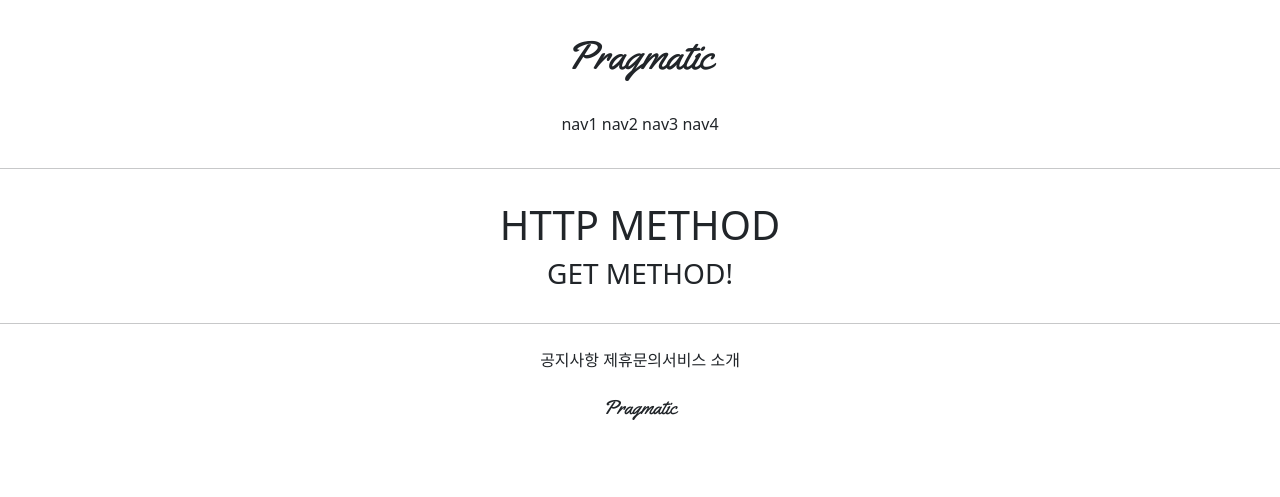
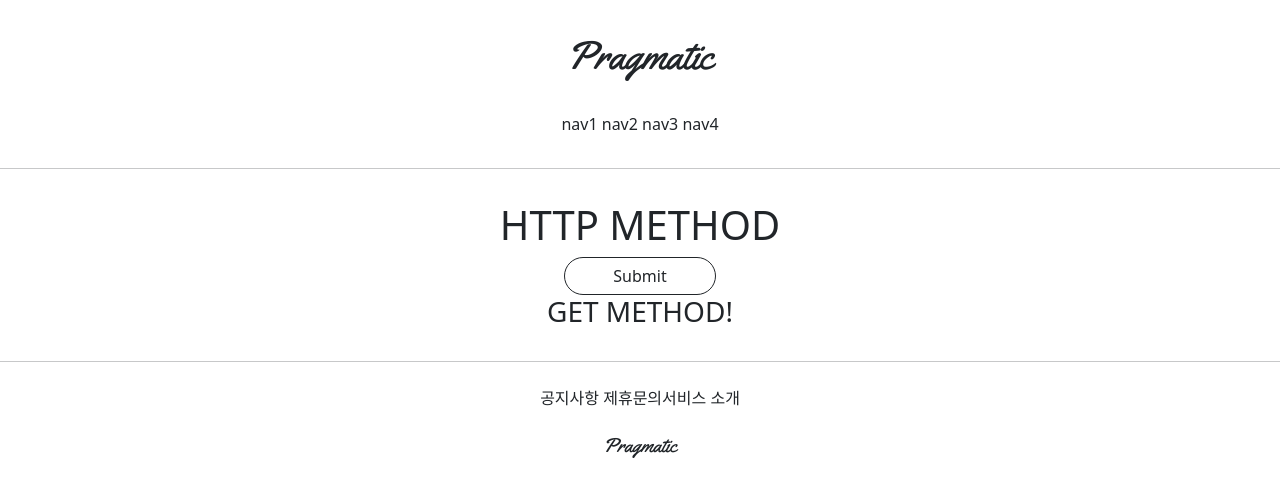
Before and after one commit to RYU339/gis_class4, a Django app: page /accounts/hello_world/ in a window 1280 px wide. Shown: the top 497 px of the page. Run offline with Django 3.2, Linux system fonts and the light colour scheme; parts of the project's set-up code (start-up, migrations or seed data) failed here and were passed over.

Commit message:
21.07.09 class 4 commit 3

```diff
--- a/accountapp/templates/accountapp/hello_world.html
+++ b/accountapp/templates/accountapp/hello_world.html
@@ -5,6 +5,12 @@
     <div style="margin: 2rem; text-align: center">
         <h1>HTTP METHOD</h1>
 
+        <form action="/accounts/hello_world/" method = 'POST'>
+            {% csrf_token %}
+            <input type="submit" class="btn btn-outline-dark rounded-pill px-5">
+
+        </form>
+
         <h3>{{ text }}</h3>
     </div>
 
```
